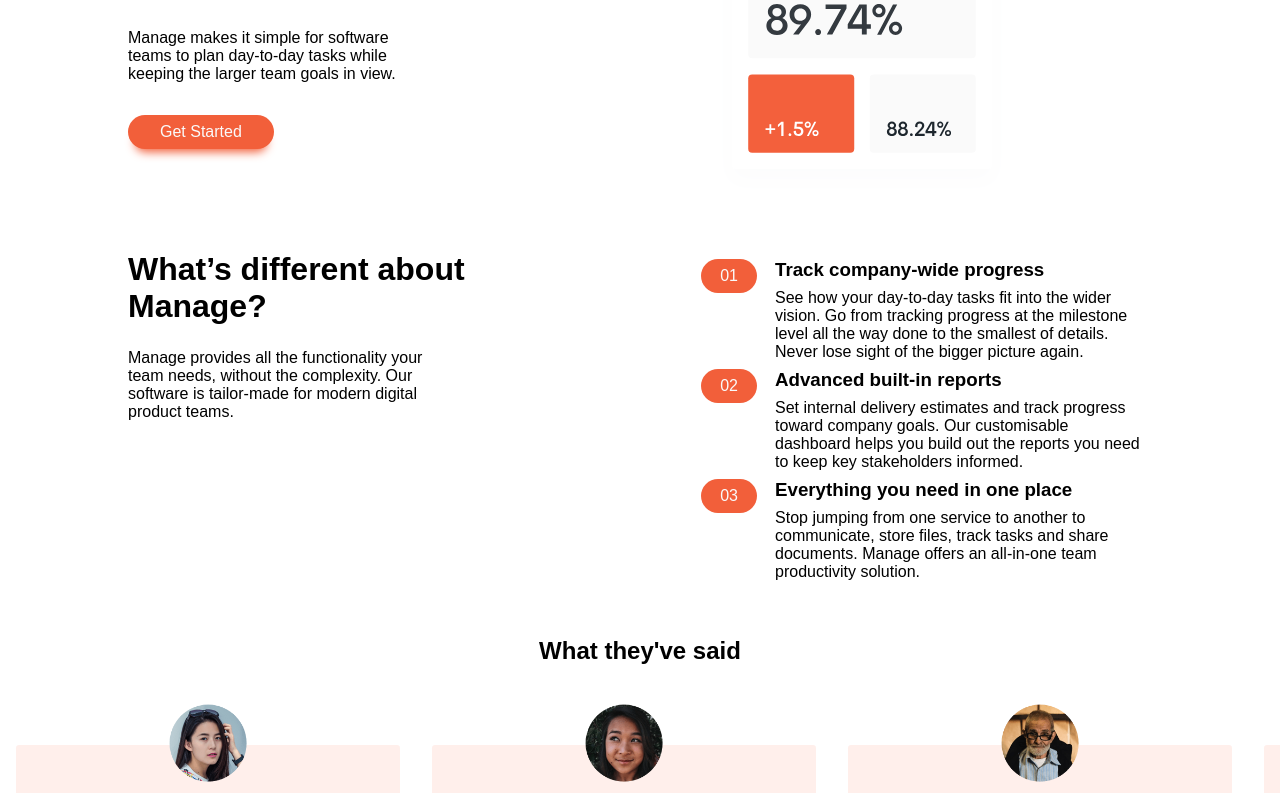
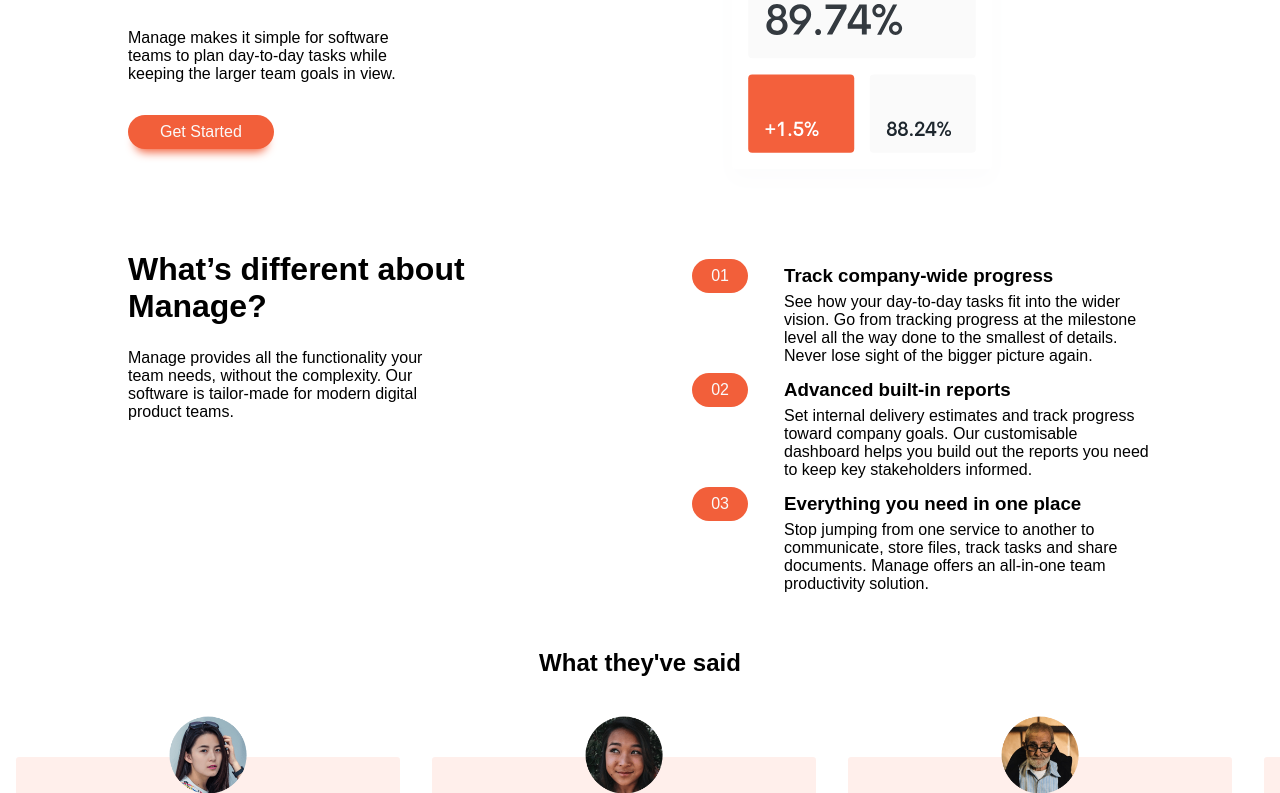
Before and after one commit to just-a-devguy/manage-landing-page, a website: page index.html in a window 1280 px wide. Shown: the part 456-1249 px from the top of the page. Drawn offline with Linux system fonts and the light colour scheme; a web font is replaced by a local one.

Commit message:
updated HTML Structure for values section

```diff
--- a/index.html
+++ b/index.html
@@ -86,13 +86,13 @@
         </div>
         <div class="values__items">
           <div class="values__item">
-            <div class="values__item-num">
-              <p class="item__num">01</p>
+            <div class="values__item-header">
+              <p class="values__item-header__num">01</p>
+              <h3 class="values__item-header__title">
+                Track company-wide progress
+              </h3>
             </div>
             <div class="values__item-mssg">
-              <h3 class="values__item-mssg__header">
-                Track company-wide progress
-              </h3>
               <p class="values__item-mssg__detail">
                 See how your day-to-day tasks fit into the wider vision. Go from
                 tracking progress at the milestone level all the way done to the
@@ -103,13 +103,13 @@
           </div>
 
           <div class="values__item">
-            <div class="values__item-num">
-              <p class="item__num">02</p>
+            <div class="values__item-header">
+              <p class="values__item-header__num">02</p>
+              <h3 class="values__item-header__title">
+                Advanced built-in reports
+              </h3>
             </div>
             <div class="values__item-mssg">
-              <h3 class="values__item-mssg__header">
-                Advanced built-in reports
-              </h3>
               <p class="values__item-mssg__detail">
                 Set internal delivery estimates and track progress toward
                 company goals. Our customisable dashboard helps you build out
@@ -119,13 +119,13 @@
           </div>
 
           <div class="values__item">
-            <div class="values__item-num">
-              <p class="item__num">03</p>
+            <div class="values__item-header">
+              <p class="values__item-header__num">03</p>
+              <h3 class="values__item-header__title">
+                Everything you need in one place
+              </h3>
             </div>
             <div class="values__item-mssg">
-              <h3 class="values__item-mssg__header">
-                Everything you need in one place
-              </h3>
               <p class="values__item-mssg__detail">
                 Stop jumping from one service to another to communicate, store
                 files, track tasks and share documents. Manage offers an
--- a/scss/style.scss
+++ b/scss/style.scss
@@ -73,21 +73,28 @@ main {
       }
     }
     &__items {
-      // width: 580px;
       .values__item {
         display: flex;
         justify-content: space-around;
+        flex-direction: column;
         margin: 0.5rem 0;
-        &-num {
-          p {
+        &-header {
+          display: flex;
+          align-items: center;
+          &__num {
             background-color: $primary-color;
             color: $light-color;
             padding: 0.5rem 1.2rem;
             border-radius: 2rem;
           }
+          &__title {
+            margin-left: auto;
+            width: 80%;
+          }
         }
         &-mssg {
           width: 80%;
+          align-self: flex-end;
           &__header {
             margin-bottom: 0.5rem;
           }
```
Also changed, not shown: dist/css/style.css.
